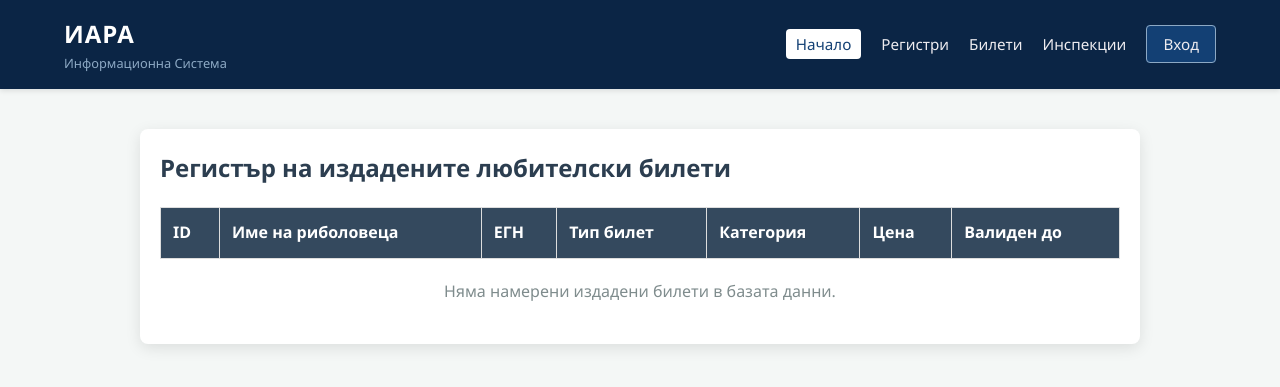
After one commit to codingburgas/iara-gdbpzn-MSYanev23, a Flask app: page /register in a window 1280 px wide. The commit adds this page. Shown: the top 387 px of the page. Run offline with Flask 3, Linux system fonts and the light colour scheme.

Commit message:
Add registers page

```diff
--- a/IARA/app.py
+++ b/IARA/app.py
@@ -35,6 +35,12 @@ def index():
 @app.route('/tickets')
 def tickets_page():
     return render_template("tickets.html")
+@app.route('/register')
+def register_page():
+    # Изтегляме всички записи от таблицата fishing_tickets, подредени по дата на създаване (най-новите най-отгоре)
+    all_tickets = FishingTicket.query.order_by(FishingTicket.created_at.desc()).all()
 
+    # Изпращаме променливата all_tickets към HTML файла под името 'tickets'
+    return render_template("register.html", tickets=all_tickets)
 if __name__ == '__main__':
     app.run(debug=True)
--- a/IARA/templates/index.html
+++ b/IARA/templates/index.html
@@ -17,7 +17,7 @@
             <nav class="main-nav">
                 <ul>
                     <li><a href="/" class="active">Начало</a></li>
-                    <li><a href="№">Регистри</a></li>
+                    <li><a href="/register">Регистри</a></li>
                     <li><a href="/tickets">Билети</a></li>
                     <li><a href="#">Инспекции</a></li>
                     <li><a href="#" class="btn-login">Вход</a></li>
--- /dev/null
+++ b/IARA/templates/register.html
@@ -0,0 +1,38 @@
+{% extends 'index.html' %}
+
+{% block content %}
+<div style="max-width: 1000px; margin: 40px auto; padding: 20px; background: white; border-radius: 8px; box-shadow: 0 4px 15px rgba(0,0,0,0.1); font-family: Arial, sans-serif;">
+    <h2 style="margin-top: 0; color: #2c3e50;">Регистър на издадените любителски билети</h2>
+
+    <table style="width: 100%; border-collapse: collapse; margin-top: 20px; text-align: left;">
+        <thead>
+            <tr style="background-color: #34495e; color: white;">
+                <th style="padding: 12px; border: 1px solid #ddd;">ID</th>
+                <th style="padding: 12px; border: 1px solid #ddd;">Име на риболовеца</th>
+                <th style="padding: 12px; border: 1px solid #ddd;">ЕГН</th>
+                <th style="padding: 12px; border: 1px solid #ddd;">Тип билет</th>
+                <th style="padding: 12px; border: 1px solid #ddd;">Категория</th>
+                <th style="padding: 12px; border: 1px solid #ddd;">Цена</th>
+                <th style="padding: 12px; border: 1px solid #ddd;">Валиден до</th>
+            </tr>
+        </thead>
+        <tbody>
+            {% for ticket in tickets %}
+            <tr style="background-color: {% if loop.index0 % 2 == 0 %}#f9f9f9{% else %}white{% endif %};">
+                <td style="padding: 12px; border: 1px solid #ddd; font-weight: bold;">{{ ticket.id }}</td>
+                <td style="padding: 12px; border: 1px solid #ddd;">{{ ticket.holder_name }}</td>
+                <td style="padding: 12px; border: 1px solid #ddd;">{{ ticket.holder_egn }}</td>
+                <td style="padding: 12px; border: 1px solid #ddd;">{{ ticket.ticket_type }}</td>
+                <td style="padding: 12px; border: 1px solid #ddd;">{{ ticket.category }}</td>
+                <td style="padding: 12px; border: 1px solid #ddd; color: #27ae60; font-weight: bold;">{{ "%.2f"|format(ticket.price) }} лв.</td>
+                <td style="padding: 12px; border: 1px solid #ddd;">{{ ticket.valid_to.strftime('%d.%m.%Y %H:%M') }}</td>
+            </tr>
+            {% else %}
+            <tr>
+                <td colspan="7" style="padding: 20px; text-align: center; color: #7f8c8d;">Няма намерени издадени билети в базата данни.</td>
+            </tr>
+            {% endfor %}
+        </tbody>
+    </table>
+</div>
+{% endblock %}
```
